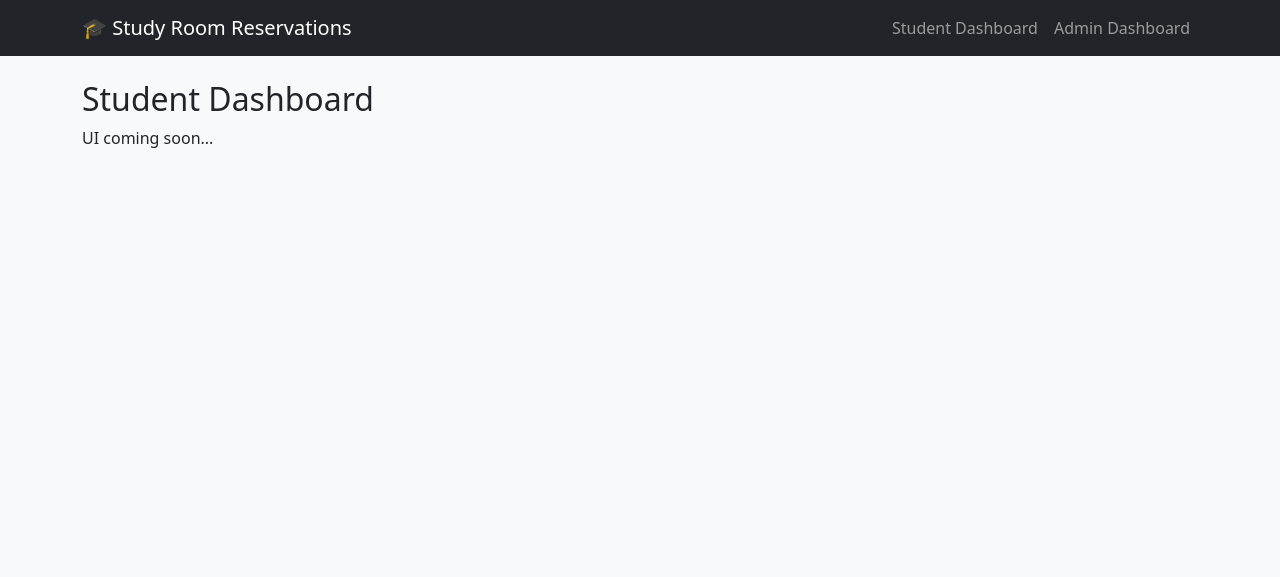
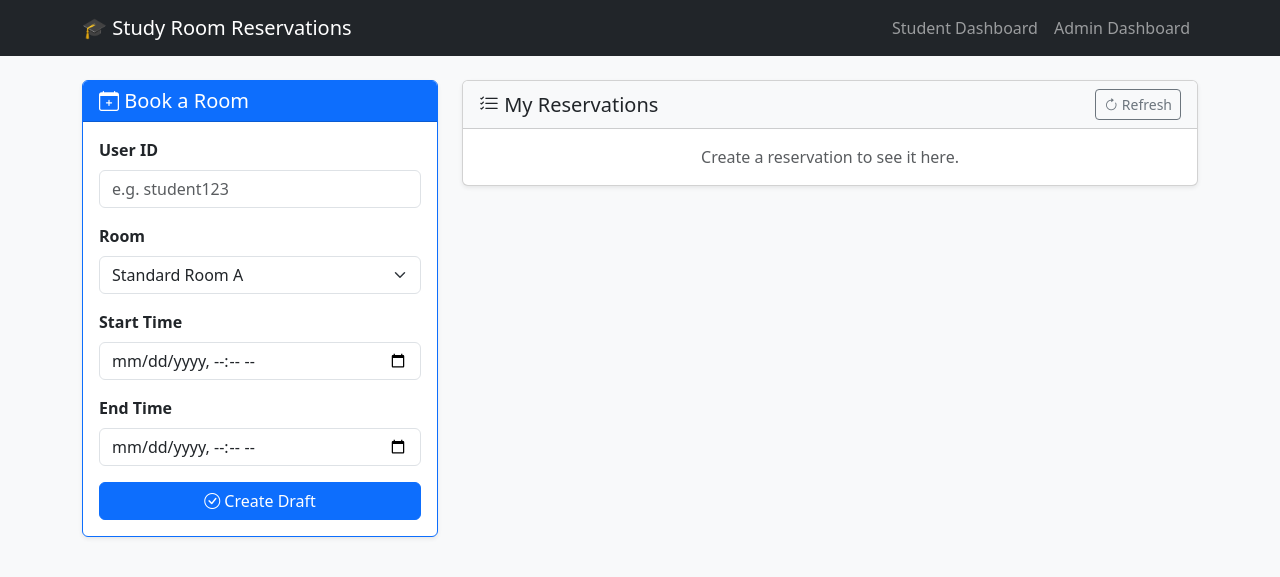
Before and after one commit to abdul-kasif/swi-c01-study-room-reservation, a FastAPI app: page /student in a window 1280 px wide. Shown: the top 577 px of the page. Run offline with FastAPI, Linux system fonts and the light colour scheme; some libraries are stand-ins or nearby versions.

Commit message:
ui: Implement interactive student reservation dashboard and HTMX workflows
Introduce an interactive booking interface and UI action endpoints allowing
students to create draft reservations, confirm bookings, and manage reservation lifecycles.

This patch wires the end-to-end student reservation flows across tiers:
  - Persistence Layer: Implements `get_all_for_user` in `ReservationRepository`
    to query and retrieve user reservations ordered chronologically by start time.
  - Service Layer: Exposes `get_user_reservations` in `ReservationService` to
    delegate user-specific reservation queries to the repository tier.
  - Web Controllers: Adds UI endpoints in `src/main.py` for `/ui/reservations`
    (creation), `/ui/reservations/{id}/confirm`, and `/ui/reservations/{id}/cancel`,
    returning HTML partials with error-handling fallbacks.
  - Template Partials: Implements modular Jinja2 components (`reservation_row.html`,
    `reservation_list.html`, `create_success.html`, and `error_alert.html`) featuring
     state-based badge styling, action triggers, and out-of-band (OOB) alert swaps.
  - Student View: Replaces the placeholder in `student.html` with a two-column layout
    featuring a room booking form and an asynchronous, dynamic reservations list.

Signed-off-by: Abdul Kasif <abdulkasif.ra@gmail.com>

```diff
--- a/src/main.py
+++ b/src/main.py
@@ -4,7 +4,7 @@ from pathlib import Path
 from typing import Literal
 
 from dotenv import load_dotenv
-from fastapi import Depends, FastAPI, Header, HTTPException, Request
+from fastapi import Depends, FastAPI, Header, HTTPException, Request, Form
 from fastapi.responses import HTMLResponse
 from fastapi.staticfiles import StaticFiles
 from fastapi.templating import Jinja2Templates
@@ -190,3 +190,65 @@ def student_dashboard(request: Request):
 @app.get("/admin", response_class=HTMLResponse)
 def admin_dashboard(request: Request):
     return templates.TemplateResponse(request=request, name="admin.html")
+
+
+@app.post("/ui/reservations", response_class=HTMLResponse)
+def create_reservation_ui(
+    request: Request,
+    resource_id: str = Form(...),
+    user_id: str = Form(...),
+    start_time: datetime = Form(...),
+    end_time: datetime = Form(...),
+    service: ReservationService = Depends(get_reservation_service),
+):
+    try:
+        res = service.create_reservation(resource_id, user_id, start_time, end_time)
+        return templates.TemplateResponse(
+            request=request,
+            name="partials/create_success.html",
+            context={"res": res},
+        )
+    except Exception as exc:
+        return templates.TemplateResponse(
+            request=request,
+            name="partials/error_alert.html",
+            context={"error": str(exc)},
+        )
+
+
+@app.post("/ui/reservations/{reservation_id}/confirm", response_class=HTMLResponse)
+def confirm_reservation_ui(
+    request: Request,
+    reservation_id: int,
+    service: ReservationService = Depends(get_reservation_service),
+):
+    try:
+        res = service.confirm_reservation(reservation_id, now=datetime.now())
+        return templates.TemplateResponse(
+            request=request, name="partials/reservation_row.html", context={"res": res}
+        )
+    except Exception as exc:
+        return templates.TemplateResponse(
+            request=request,
+            name="partials/error_alert.html",
+            context={"error": str(exc)},
+        )
+
+
+@app.post("/ui/reservations/{reservation_id}/cancel", response_class=HTMLResponse)
+def cancel_reservation_ui(
+    request: Request,
+    reservation_id: int,
+    service: ReservationService = Depends(get_reservation_service),
+):
+    try:
+        res = service.cancel_reservation(reservation_id, now=datetime.now())
+        return templates.TemplateResponse(
+            request=request, name="partials/reservation_row.html", context={"res": res}
+        )
+    except Exception as exc:
+        return templates.TemplateResponse(
+            request=request,
+            name="partials/error_alert.html",
+            context={"error": str(exc)},
+        )
--- a/src/repository.py
+++ b/src/repository.py
@@ -164,6 +164,15 @@ class ReservationRepository:
         self.db.commit()
         return result.rowcount
 
+    def get_all_for_user(self, user_id: str) -> list[ReservationEntity]:
+        models = (
+            self.db.query(ReservationModel)
+            .filter(ReservationModel.user_id == user_id)
+            .order_by(ReservationModel.start_time.desc())
+            .all()
+        )
+        return [self._to_entity(m) for m in models]
+
     def try_transition(
         self,
         reservation_id: int,
--- a/src/service.py
+++ b/src/service.py
@@ -183,3 +183,6 @@ class ReservationService:
     def cleanup_expired_reservations(self, now: datetime) -> int:
         """Cancel all stale DRAFT and PENDING_APPROVAL reservations."""
         return self.repo.cleanup_expired(now)
+
+    def get_user_reservations(self, user_id: str) -> list[ReservationEntity]:
+        return self.repo.get_all_for_user(user_id)
--- /dev/null
+++ b/src/templates/partials/reservation_list.html
@@ -0,0 +1,4 @@
+{% if not reservations %}
+<p class="text-muted text-center my-3">No reservations found for this user.</p>
+{% else %} {% for res in reservations %} {% include
+"partials/reservation_row.html" %} {% endfor %} {% endif %}
--- a/src/templates/student.html
+++ b/src/templates/student.html
@@ -1,4 +1,91 @@
 {% extends "base.html" %} {% block content %}
-<h2>Student Dashboard</h2>
-<p>UI coming soon...</p>
+<div class="row">
+  <!-- Left Column: Booking Form -->
+  <div class="col-lg-4">
+    <div class="card shadow-sm mb-4 border-primary">
+      <div class="card-header bg-primary text-white">
+        <h5 class="mb-0"><i class="bi bi-calendar-plus"></i> Book a Room</h5>
+      </div>
+      <div class="card-body">
+        <!-- Alerts will be injected here via HTMX OOB -->
+        <div id="form-alerts"></div>
+
+        <form
+          hx-post="/ui/reservations"
+          hx-target="#reservation-list"
+          hx-swap="afterbegin"
+          hx-on::after-request="if(event.detail.successful) this.reset()"
+        >
+          <div class="mb-3">
+            <label class="form-label fw-bold">User ID</label>
+            <input
+              type="text"
+              name="user_id"
+              class="form-control"
+              required
+              placeholder="e.g. student123"
+            />
+          </div>
+          <div class="mb-3">
+            <label class="form-label fw-bold">Room</label>
+            <select name="resource_id" class="form-select" required>
+              <option value="Room-A">Standard Room A</option>
+              <option value="Room-B">Standard Room B</option>
+              <option value="VIP_Room-A">VIP Room A (Requires Approval)</option>
+              <option value="VIP_Room-B">VIP Room B (Requires Approval)</option>
+            </select>
+          </div>
+          <div class="mb-3">
+            <label class="form-label fw-bold">Start Time</label>
+            <input
+              type="datetime-local"
+              name="start_time"
+              class="form-control"
+              required
+            />
+          </div>
+          <div class="mb-3">
+            <label class="form-label fw-bold">End Time</label>
+            <input
+              type="datetime-local"
+              name="end_time"
+              class="form-control"
+              required
+            />
+          </div>
+          <button type="submit" class="btn btn-primary w-100">
+            <i class="bi bi-check-circle"></i> Create Draft
+          </button>
+        </form>
+      </div>
+    </div>
+  </div>
+
+  <!-- Right Column: Reservations List -->
+  <div class="col-lg-8">
+    <div class="card shadow-sm">
+      <div
+        class="card-header bg-light d-flex justify-content-between align-items-center"
+      >
+        <h5 class="mb-0"><i class="bi bi-list-check"></i> My Reservations</h5>
+        <button
+          class="btn btn-sm btn-outline-secondary"
+          hx-get="/ui/reservations"
+          hx-target="#reservation-list"
+          hx-include="[name='user_id']"
+          hx-swap="innerHTML"
+        >
+          <i class="bi bi-arrow-clockwise"></i> Refresh
+        </button>
+      </div>
+      <div class="card-body p-0">
+        <div id="reservation-list" class="list-group list-group-flush">
+          <p class="text-muted text-center my-3">
+            Create a reservation to see it here.
+          </p>
+        </div>
+      </div>
+    </div>
+  </div>
+</div>
 {% endblock %}
```
Also changed, not shown: src/templates/partials/create_success.html (added, +18 -0 lines), src/templates/partials/error_alert.html (added, +12 -0 lines), src/templates/partials/reservation_row.html (added, +40 -0 lines).
